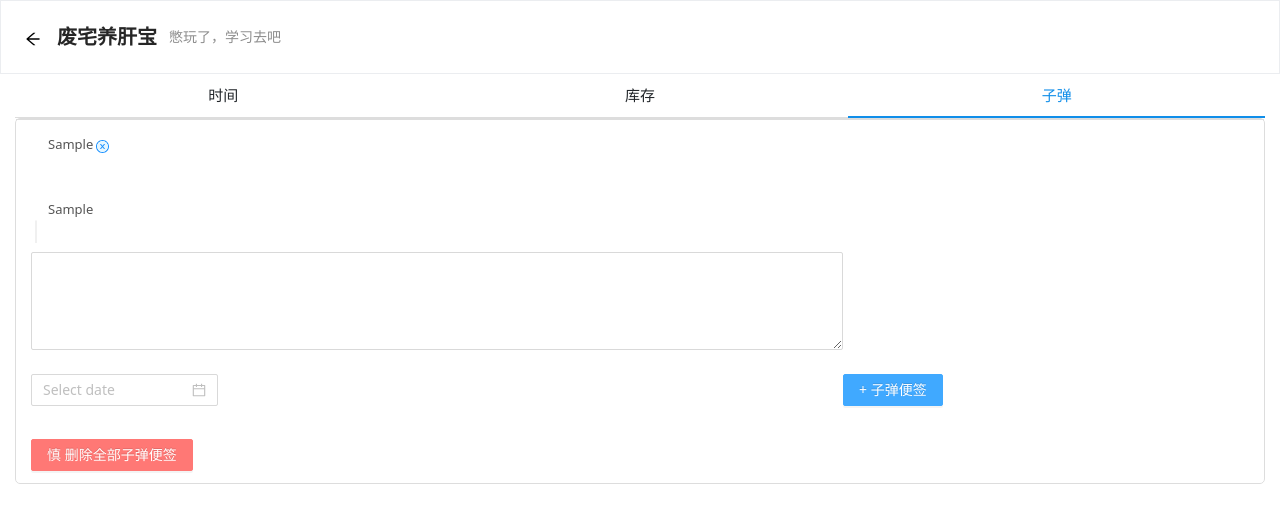
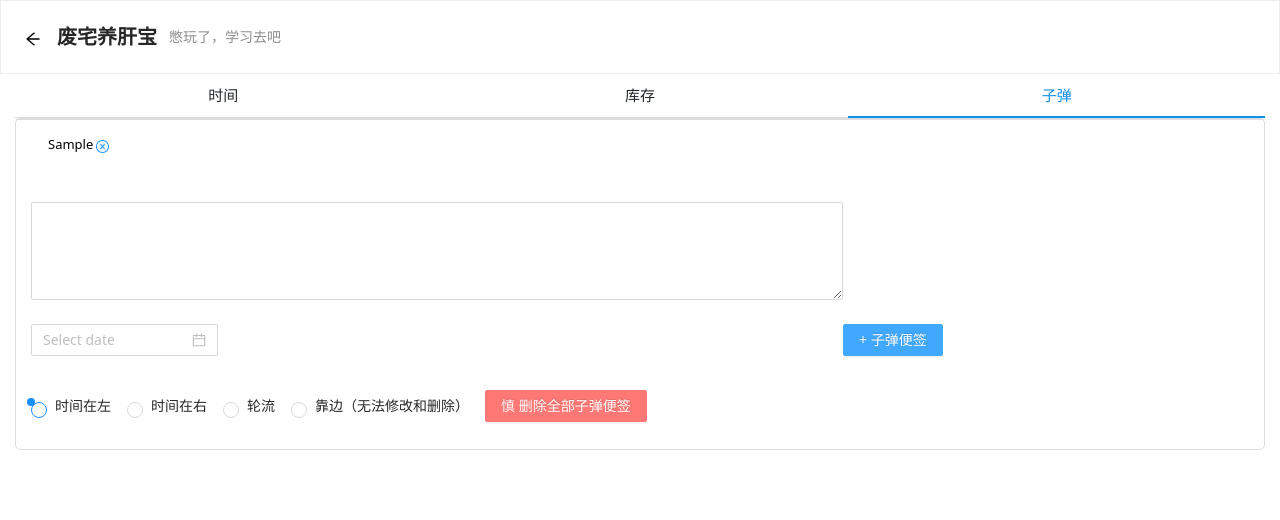
Before and after one commit to shumil573/arrangement.github.io, a React app: page / in a window 1280 px wide. Both pictures are taken after typing "Sample" into the empty fields and a click on the button "+ 子弹便签". Shown: the top 520 px of the page. Built offline with nearby package versions, Linux system fonts and the light colour scheme.

Commit message:
增加显示种类，完成样式，优化代码

```diff
--- a/src/index.css
+++ b/src/index.css
@@ -26,8 +26,7 @@ code {
 .ant-timeline-item {
   position: relative;
   margin: 0;
-  padding-bottom: 20px
-;
+  padding-bottom: 10px;
   font-size: 14px;
   list-style: none;
 }
@@ -40,3 +39,17 @@ code {
   font-size: 13px;
   color:rgb(85, 85, 85);
 }
+
+.ant-timeline-item-label {
+  position: relative;
+  left: 2px;
+}
+
+.xtimelineP {
+  text-decoration: line-through;
+  color:slategrey;
+}
+
+.normalP {
+  color:black;
+}
--- a/src/index.js
+++ b/src/index.js
@@ -5,25 +5,15 @@ import moment from 'moment';
 import reportWebVitals from './reportWebVitals';
 import 'antd-mobile/dist/antd-mobile.css';
 import { Toast, Card, Flex, Icon, Tabs, WhiteSpace, Badge, WingBlank, TextareaItem } from 'antd-mobile'
-import { PageHeader, Table, Radio, DatePicker, Modal, message, Input, Form, Button, Row, Col, Slider, Timeline } from 'antd';
+import { PageHeader, Table, Radio, DatePicker, Modal, message, Input, Form, Button, Row, Col, Slider, Timeline, Tooltip } from 'antd';
 import {
   CloseCircleTwoTone
 } from '@ant-design/icons';
-import { createFromIconfontCN } from '@ant-design/icons';
 import 'bootstrap/dist/css/bootstrap.css'
 import { ProgressBar } from "react-bootstrap";
 import TypeIcon from './typeIcon';
-import { typeParameter } from '@babel/types';
-
-//import { Toast } from 'bootstrap.esm.min.js'
 
 const { RangePicker } = DatePicker;
-
-const tabs = [
-  { title: <Badge text={'3'}>First Tab</Badge> },
-  { title: <Badge text={'今日(20)'}>Second Tab</Badge> },
-  { title: <Badge dot>Third Tab</Badge> },
-];
 
 const tabs2 = [
   { title: '时间', sub: '1' },
@@ -46,9 +36,17 @@ const types = [
   { title: '生活小窍门', NO: 11 },
 ]
 
-const IconFont = createFromIconfontCN({
-  scriptUrl: '//at.alicdn.com/t/font_2928730_zkgv1kj04ua.js',
-});
+const secList = [
+  10, 15, -10, -15
+]
+
+const minPlusList = [
+  1,5,10
+]
+
+const minMinusList = [
+  -1,-5,-10
+]
 
 function PlusSec(props) {
   return (
@@ -179,22 +177,10 @@ class MyTimeLine extends React.Component {
   render() {
     var tool = this.props.source.slice();
     return tool.reverse().map((line) => this.renderMytlitem(line));
-
   }
 }
 
 class MyBtiLine extends React.Component {
-  constructor(props) {
-    super(props);
-    this.handleType = this.handleType.bind(this);
-  }
-  handleType(id) {
-    // let btilineSource=this.state.btilineSource;
-    // var newType=7;
-    console.log(id + '当前，修改类型为7');
-    // btilineSource[id-1].type=newType;
-    // this.setState({btilineSource});
-  }
   renderMybtiitem(line) {
     if (line.ddl == null) {
       return (
@@ -204,36 +190,17 @@ class MyBtiLine extends React.Component {
           {line.bti}
         </Timeline.Item>
       )
-    }
-    if (moment(line.ddl).subtract(1, 'days').format("MM-DD").toString() === moment().format("MM-DD").toString()) {
-      return (
+    } else return (
       <Timeline.Item
-          dot={<button class="transButton" onClick={() => this.handleType(line.id)} ><TypeIcon value={line.type} /></button>}
-          label={'--\x20\x20\x20明天  ' + moment(line.ddl).format("HH:mm").toString()}
+        dot={<button class="transButton" ><TypeIcon value={line.type} /></button>}
+        label={'-\xa0\xa0\xa0' + this.props.formatBtiTime(line.ddl)}
       >
+        {<p class={(line.type === 4) ? "xtimelineP" : "normalP"} >
           {line.bti}
+          <button class="transButton" ><CloseCircleTwoTone /></button>
+        </p>}
       </Timeline.Item>
     )
-    } else if (moment(line.ddl).format("MM-DD").toString() === moment().format("MM-DD").toString()) {
-      return (
-        <Timeline.Item
-          dot={<button class="transButton" onClick={() => this.handleType(line.id)} ><TypeIcon value={line.type} /></button>}
-          label={'--\x20\x20\x20今天  ' + moment(line.ddl).format("HH:mm").toString()}
-        // style={{color:"red"}}
-        >
-          {<div color="gray">{line.bti}</div>}
-        </Timeline.Item>
-      )
-    } else {
-      return (
-        <Timeline.Item
-          dot={<button class="transButton" onClick={() => this.handleType(line.id)} ><TypeIcon value={line.type} /></button>}
-          label={'--\x20\x20' + moment(line.ddl).format("MM-DD HH:mm").toString()}
-        >
-          {line.bti}
-        </Timeline.Item>
-      )
-    }
   }
 
   render() {
@@ -285,59 +252,36 @@ class TimeDOM extends React.Component {
       end: 0,
       type: 0,
       cur_type: 0,
+      mode: 'left',
       cached: false,
       reverse: false,
       isModalVisible: false,
-      isDeleteModalVisible:false,
+      isDeleteModalVisible: false,
       btiLineOnChange: null,
       todoSource: [],
       stackSource: [],
       btiSource: [],
-      timelineSource: [
-        "加入 夏黑葡萄 ",
-        "消耗 1/7 夏黑葡萄",
-        "消耗 2/3 矿泉水",
-      ],
-      //var bti = { "id": seq + 1, "bti": values.bulletin, "type": 0, "ddl": values.btiTime };
-
-      btilineSource: [
-        {
-          id: 1,
-          bti: "drink water",
-          type: 0,
-          btiTime: "11-16 14:20",
-        },
-        {
-          id: 2,
-          bti: "like a boss",
-          type: 2,
-          btiTime: "11-15 23:59",
-        },
-        {
-          id: 3,
-          bti: "我是超级长的中文字段，我用来演示分行的情况，会不会自动分行呢？？？假设不可以那我要伤心了哦。",
-          type: 4,
-          btiTime: "&nbsp;11-05 10:00",
-        },
-        {
-          id: 4,
-          bti: "我是超级长的中文字段，我用来演示分行的情况，会不会自动分行呢？？？假设不可以那我要伤心了哦。",
-          type: 99,
-          btiTime: "11-14 10:00",
-        },
-        {
-          id: 5,
-          bti: "我是超级长的中文字段,那我要伤心了哦。",
-          type: 3,
-        },
-      ],
+      timelineSource: [],
+      btilineSource: [],
     };
     this.todoColumns = [
       {
         title: 'todo',
         dataIndex: 'title',
         key: 'title',
-        ellipsis: true,
+        ellipsis: {
+          showTitle: false,
+        },
+        render: (name, { title, done }) => ([
+          (!done && <Tooltip placement="topLeft" title={title}>
+            {title}
+          </Tooltip>),
+          (done && <Tooltip placement="topLeft" title={title}>
+            {
+              <p class="xtimelineP">{title}</p>
+            }
+          </Tooltip>)
+        ]),
       },
       {
         title: '死线',
@@ -345,15 +289,7 @@ class TimeDOM extends React.Component {
         key: 'ddl',
         width: '70px',
         render: (name, { ddl }) => ([
-          (moment(ddl).subtract(1, 'days').format("MM-DD").toString() === moment().format("MM-DD").toString()) && (
-            '明天' + moment(ddl).format("HH:mm").toString()
-          ),
-          (moment(ddl).format("MM-DD").toString() === moment().format("MM-DD").toString()) && (
-            '今天' + moment(ddl).format("HH:mm").toString()
-          ),
-          (moment(ddl).subtract(1, 'days').format("MM-DD").toString() > moment().format("MM-DD").toString()) && (
-            moment(ddl).format("MM-DD HH:mm").toString()
-          )
+           this.formatBtiTime(ddl)
         ])
       },
       {
@@ -400,14 +336,14 @@ class TimeDOM extends React.Component {
           (cur !== 0 && changing === 0 && sum === 100 && cur === sum) && (
             <ProgressBar animated striped now={100} label={`一份${title}已用完 超棒！`} />
           ),
-          (cur !== 0 && changing === 0 && sum !== 100 && (cur / sum * 100) > 10 && cur !== sum) && (
+          (cur !== 0 && changing === 0 && sum !== 100 && (cur / sum * 100) > 25 && cur !== sum) && (
             <ProgressBar animated striped variant="info" now={cur / sum * 100} label={`${title} ${cur}/${sum}`} />
 
           ),
-          (cur !== 0 && changing === 0 && sum === 100 && cur > 10 && cur !== sum) && (
+          (cur !== 0 && changing === 0 && sum === 100 && cur > 25 && cur !== sum) && (
             <ProgressBar animated striped variant="info" now={cur} label={`${title} ${cur}%`} />
           ),
-          (cur !== 0 && changing === 0 && sum !== 100 && (cur / sum * 100) <= 10 && cur !== sum) && (
+          (cur !== 0 && changing === 0 && sum !== 100 && (cur / sum * 100) <= 25 && cur !== sum) && (
             <div>
               <ProgressBar>
                 <ProgressBar animated striped variant="info" now={cur / sum * 100} label={`${cur}/${sum}`} key={1} />
@@ -415,7 +351,7 @@ class TimeDOM extends React.Component {
               </ProgressBar>
             </div>
           ),
-          (cur !== 0 && changing === 0 && sum === 100 && cur <= 10 && cur !== sum) && (
+          (cur !== 0 && changing === 0 && sum === 100 && cur <= 25 && cur !== sum) && (
             <div>
               <ProgressBar>
                 <ProgressBar animated striped variant="info" now={cur} label={`${cur}%`} key={1} />
@@ -595,6 +531,12 @@ class TimeDOM extends React.Component {
     this.setState({ cur_type: value.target.value });
   }
 
+  onModeChange = value => {
+    console.log(value);
+    console.log(value.target.value)
+    this.setState({ mode: value.target.value });
+  }
+
   handleModalOk = value => {
     var tool = this.state.btilineSource;
     var id = this.state.btiLineOnChange;
@@ -680,29 +622,24 @@ class TimeDOM extends React.Component {
   changeType = (value) => {
     console.log(value);
     console.log(value.id + " type: " + value.type);
-    // let id;
-    // let newType = 3;
-    // var newBti = this.state.btilineSource;
-
     this.setState({ isModalVisible: true, btiLineOnChange: value.id, cur_type: value.type });
-    // this.setState({ btilineSource: newBti });
   }
 
   deleteBti = (value) => {
-    this.setState({ isDeleteModalVisible: true, btiLineOnChange: value.id});
+    this.setState({ isDeleteModalVisible: true, btiLineOnChange: value.id });
   }
 
   formatBtiTime = (value) => {
-    if(value===undefined) {
+    if (value === undefined || !moment(value).isValid()||!value) {
       return null;
-    } else if (moment(value).subtract(1, 'days').format("MM-DD").toString() === moment().format("MM-DD").toString()) {
+    } else if (moment(value).subtract(1, 'days').format("YYYY MM-DD").toString() === moment().format("YYYY MM-DD").toString()) {
       return '明天 ' + moment(value).format("HH:mm").toString();
-    } else if (moment(value).format("MM-DD").toString() === moment().format("MM-DD").toString()) {
+    } else if (moment(value).format("YYYY MM-DD").toString() === moment().format("YYYY MM-DD").toString()) {
       return '今天 ' + moment(value).format("HH:mm").toString();
-    } else if (moment(value).format("MM-DD").toString() < moment().format("MM-DD").toString()) {
-      return '已过去的 ' + moment(value).format("HH:mm").toString();
+    } else if (moment(value).format("YYYY MM-DD").toString() < moment().format("YYYY MM-DD").toString()) {
+      return '过去 ' + moment(value).format("MM-DD HH:mm").toString();
     } else {
-      return moment(value).format("HH:mm").toString();
+      return moment(value).format("MM-DD HH:mm").toString();
     }
   }
 
@@ -806,7 +743,6 @@ class TimeDOM extends React.Component {
     }
   }
 
-
   handleClick(i) {
     let sum = this.state.timeSum;
     sum = (sum + i >= 0) ? sum + i : 0;
@@ -819,8 +755,6 @@ class TimeDOM extends React.Component {
       console.log(this.state.mins, this.state.ss);
     }
   }
-
-
 
   start = () => {
     console.log("start!");
@@ -898,73 +832,41 @@ class TimeDOM extends React.Component {
                 />
                 <Card.Body>
                   <Flex justify="center">
+                    {
+                      secList.map((sec) =>
                         <Flex.Item>
                           <SecTimer
-                        time={10}
+                            time={sec}
                             onClick={i => this.handleClick(i)}
                           />
                         </Flex.Item>
+                      )
+                    }
+                  </Flex>
+                  <WhiteSpace />
+                  <Flex justify="center">
+                  {
+                      minPlusList.map((min) =>
                         <Flex.Item>
-                      <SecTimer
-                        time={15}
+                          <MinTimer
+                            time={min}
                             onClick={i => this.handleClick(i)}
                           />
                         </Flex.Item>
+                      )
+                    }
                   </Flex>
                   <Flex justify="center" >
+                  {
+                      minMinusList.map((min) =>
                         <Flex.Item>
-                      <SecTimer
-                        time={-10}
+                          <MinTimer
+                            time={min}
                             onClick={i => this.handleClick(i)}
                           />
                         </Flex.Item>
-                    <Flex.Item>
-                      <SecTimer
-                        time={-15}
-                        onClick={i => this.handleClick(i)}
-                      />
-                    </Flex.Item>
-                  </Flex>
-                  <WhiteSpace />
-                  <Flex justify="center">
-                    <Flex.Item>
-                      <MinTimer
-                        time={1}
-                        onClick={i => this.handleClick(i)}
-                      />
-                    </Flex.Item>
-                    <Flex.Item>
-                      <MinTimer
-                        time={5}
-                        onClick={i => this.handleClick(i)}
-                      />
-                    </Flex.Item>
-                    <Flex.Item>
-                      <MinTimer
-                        time={10}
-                        onClick={i => this.handleClick(i)}
-                      />
-                    </Flex.Item>
-                  </Flex>
-                  <Flex justify="center" >
-                    <Flex.Item>
-                      <MinTimer
-                        time={-1}
-                        onClick={i => this.handleClick(i)}
-                      />
-                    </Flex.Item>
-                    <Flex.Item>
-                      <MinTimer
-                        time={-5}
-                        onClick={i => this.handleClick(i)}
-                      />
-                    </Flex.Item>
-                    <Flex.Item>
-                      <MinTimer
-                        time={-10}
-                        onClick={i => this.handleClick(i)}
-                      />
-                    </Flex.Item>
+                      )
+                    }
                   </Flex>
 
                   <WhiteSpace />
@@ -1004,10 +906,7 @@ class TimeDOM extends React.Component {
                             </Button>
                           </Col>
                         </Row>
-
-
                       </div>
-
                     )
                   }
                   {
@@ -1022,7 +921,6 @@ class TimeDOM extends React.Component {
                           </Col>
                         </Row>
                       </div>
-
                     )
                   }
                 </Card.Body>
@@ -1082,7 +980,6 @@ class TimeDOM extends React.Component {
                       </Col>
                     </Row>
 
-
                   </Form>
 
                   <Flex justify="center">
@@ -1096,7 +993,6 @@ class TimeDOM extends React.Component {
                     清空缓存
                   </Button>
                 </Card.Body>
-
 
               </Card>
             </div>
@@ -1169,38 +1065,43 @@ class TimeDOM extends React.Component {
                     精简缓存
                   </Button>
 
-
                 </Card.Body>
 
-
               </Card>
-
-
-
             </div>
 
             <div style={{ display: 'block', alignItems: 'center', justifyContent: 'center', height: '100%', backgroundColor: '#fff' }}>
               <Card>
                 <Card.Body>
-                  <Timeline
-                    mode={'left'}
+                  {
+                    (this.state.mode !== "null") && (<Timeline
+                      mode={this.state.mode}
                     >
                       {this.state.btilineSource.map((line) =>
-                      <Timeline.Item
+                      (<Timeline.Item
                         dot={<button class="transButton" onClick={() => this.changeType(line)} ><TypeIcon value={line.type} /></button>}
                         label={this.formatBtiTime(line.ddl)}
                       >
+                        {<p class={(line.type === 4) ? "xtimelineP" : "normalP"} >
                           {line.bti}
-                        {<button class="transButton" onClick={() => this.deleteBti(line)} ><CloseCircleTwoTone /></button>}
-                      </Timeline.Item>
+                          <button class="transButton" onClick={() => this.deleteBti(line)} ><CloseCircleTwoTone /></button>
+                        </p>}
+                        { }
+                      </Timeline.Item>)
                       )}
-                  </Timeline>
+                    </Timeline>)
+                  }
+                  {
+                    (this.state.mode === "null") && (
                       <Timeline
                       >
                         <MyBtiLine
                           source={this.state.btilineSource}
+                          formatBtiTime={(value) => this.formatBtiTime(value)}
                         />
                       </Timeline>
+                    )
+                  }
 
                   <Modal title="修改事件种类" visible={this.state.isModalVisible} onOk={this.handleModalOk} onCancel={this.handleModalCancel}>
                     <Radio.Group onChange={this.onTypeChange} value={this.state.cur_type}>
@@ -1256,14 +1157,20 @@ class TimeDOM extends React.Component {
                       </Col>
                     </Row>
 
-
-
-
-
-
-
                   </Form>
                   <WhiteSpace />
+                  <Radio.Group
+                    onChange={this.onModeChange}
+                    value={this.state.mode}
+                    style={{
+                      marginBottom: 20,
+                    }}
+                  >
+                    <Radio value="left">时间在左</Radio>
+                    <Radio value="right">时间在右</Radio>
+                    <Radio value="alternate">轮流</Radio>
+                    <Radio value="null">靠边（无法修改和删除）</Radio>
+                  </Radio.Group>
                   <Button
                     danger
                     onClick={() => this.bclear()}
@@ -1274,15 +1181,8 @@ class TimeDOM extends React.Component {
 
                 </Card.Body>
               </Card>
-
-
-
             </div>
           </Tabs>
-
-
-
-
         </WingBlank>
       </div>
     )
```
Also changed, not shown: 24 other files (tests, documents, lock files or other folders). Lines whose indentation alone changed are shown as unchanged.
